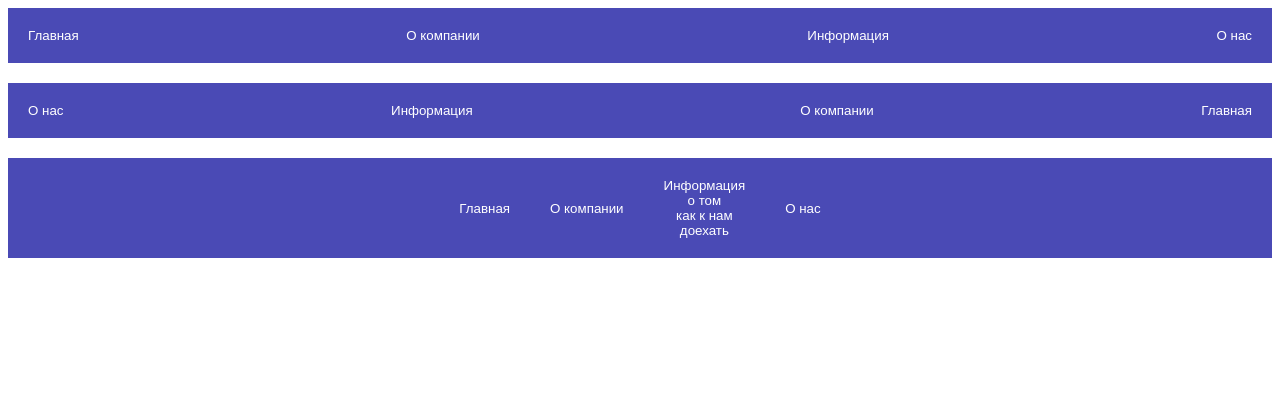
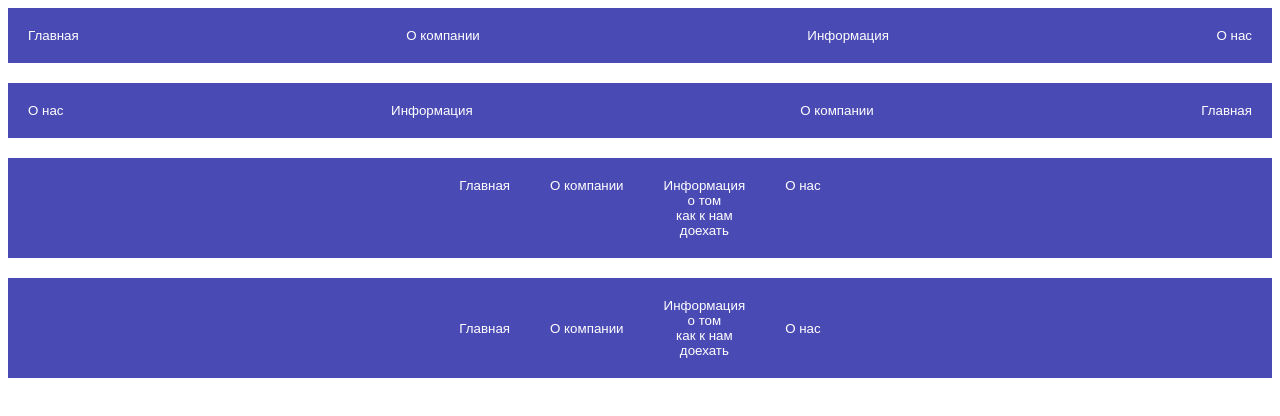
Before and after one commit to Pavelokbart/flexbox, a plain HTML site: page index.html in a window 1280 px wide. Drawn offline with Linux system fonts and the light colour scheme.

Commit message:
feat:4part

```diff
--- a/index.html
+++ b/index.html
@@ -32,6 +32,14 @@
             <button class="head3-txt4">О нас</button>
         </div>
     </header>
+    <header>
+        <div class="head4">
+            <button class="head4-txt1">Главная</button>
+            <button class="head4-txt2"> О компании</button>
+            <button class="head4-txt3">Информация<br> о том<br> как к нам<br> доехать</button>
+            <button class="head4-txt4">О нас</button>
+        </div>
+    </header>
 
 
 
--- a/style.css
+++ b/style.css
@@ -4,6 +4,7 @@ button
     background: transparent;
     border: none;
     color: white;
+
     padding: 20px;
 
 }
@@ -33,12 +34,28 @@ button:hover {
     margin-top: 20px;
     display: flex;
     justify-content: center;
+    align-items: flex-start;
     background-color:rgb(74, 74, 181);
 
 
 }
-.head3-txt3
+.head3
 {
+    margin-top: 20px;
     display: flex;
-    align-self: stretch;
+    justify-content: center;
+    align-items: flex-start;
+    background-color:rgb(74, 74, 181);
+
+
 }
+.head4
+{
+    margin-top: 20px;
+    display: flex;
+    justify-content: center;
+    align-items: center;
+    background-color:rgb(74, 74, 181);
+
+
+}
```
